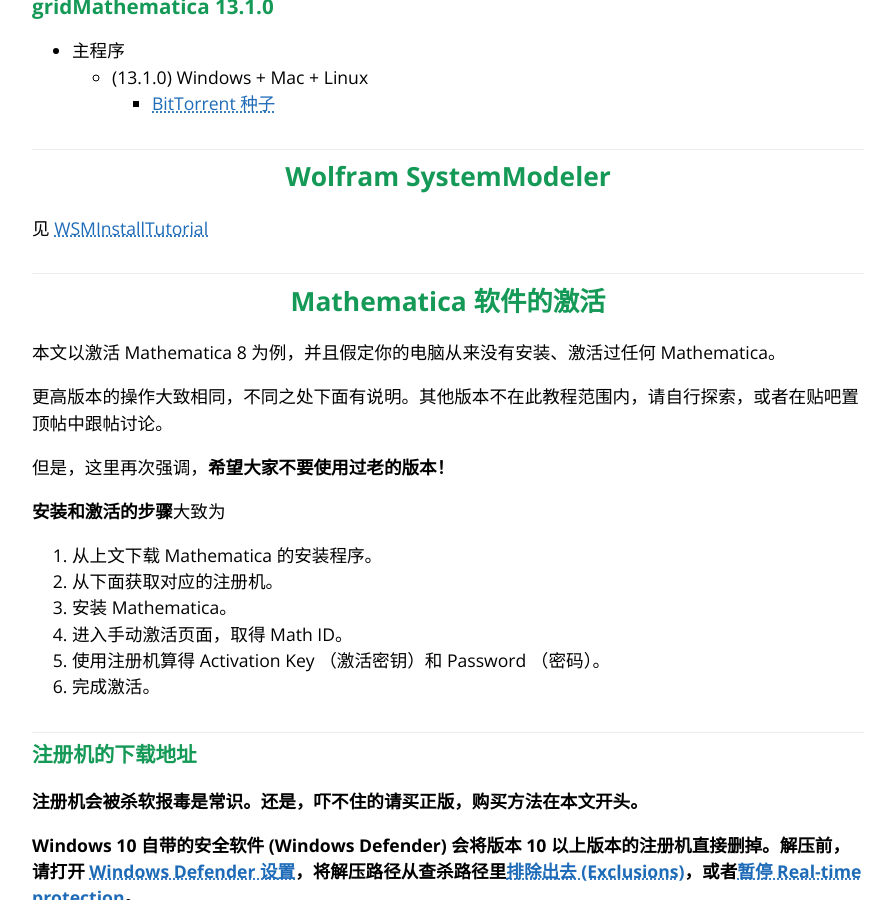
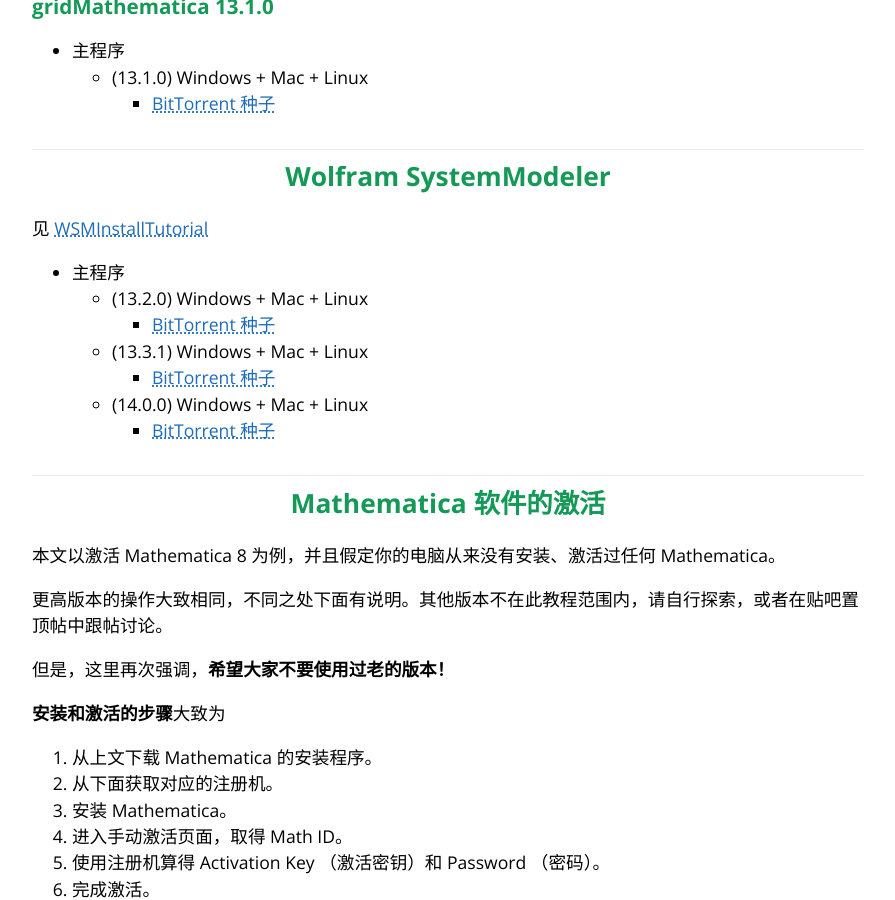
Before and after one commit to TieBaMma/InstallTutorial, a Jekyll site: the page built from index.md, in a window 1280 px wide and 900 px high, scrolled down 16169 px. Shown: the whole window, without its empty margins (192-1087 px from the left). Built offline with Jekyll 4.4.1, drawn with Linux system fonts in a browser that asks for light colours.

Commit message:
add wsm link

```diff
--- a/index.md
+++ b/index.md
@@ -605,6 +605,14 @@
 
 见 [WSMInstallTutorial](https://tiebamma.github.io/WSMInstallTutorial/)
 
+* 主程序
+  * (13.2.0) Windows + Mac + Linux
+    * [BitTorrent 种子](https://wdm-tr.itsu.eu.org/?ver=SystemModeler_13.2.0)
+  * (13.3.1) Windows + Mac + Linux
+    * [BitTorrent 种子](https://wdm-tr.itsu.eu.org/?ver=SystemModeler_13.3.1)
+  * (14.0.0) Windows + Mac + Linux
+    * [BitTorrent 种子](https://wdm-tr.itsu.eu.org/?ver=SystemModeler_14.0.0)
+
 ## Mathematica 软件的激活
 
 本文以激活 Mathematica 8 为例，并且假定你的电脑从来没有安装、激活过任何 Mathematica。
```
